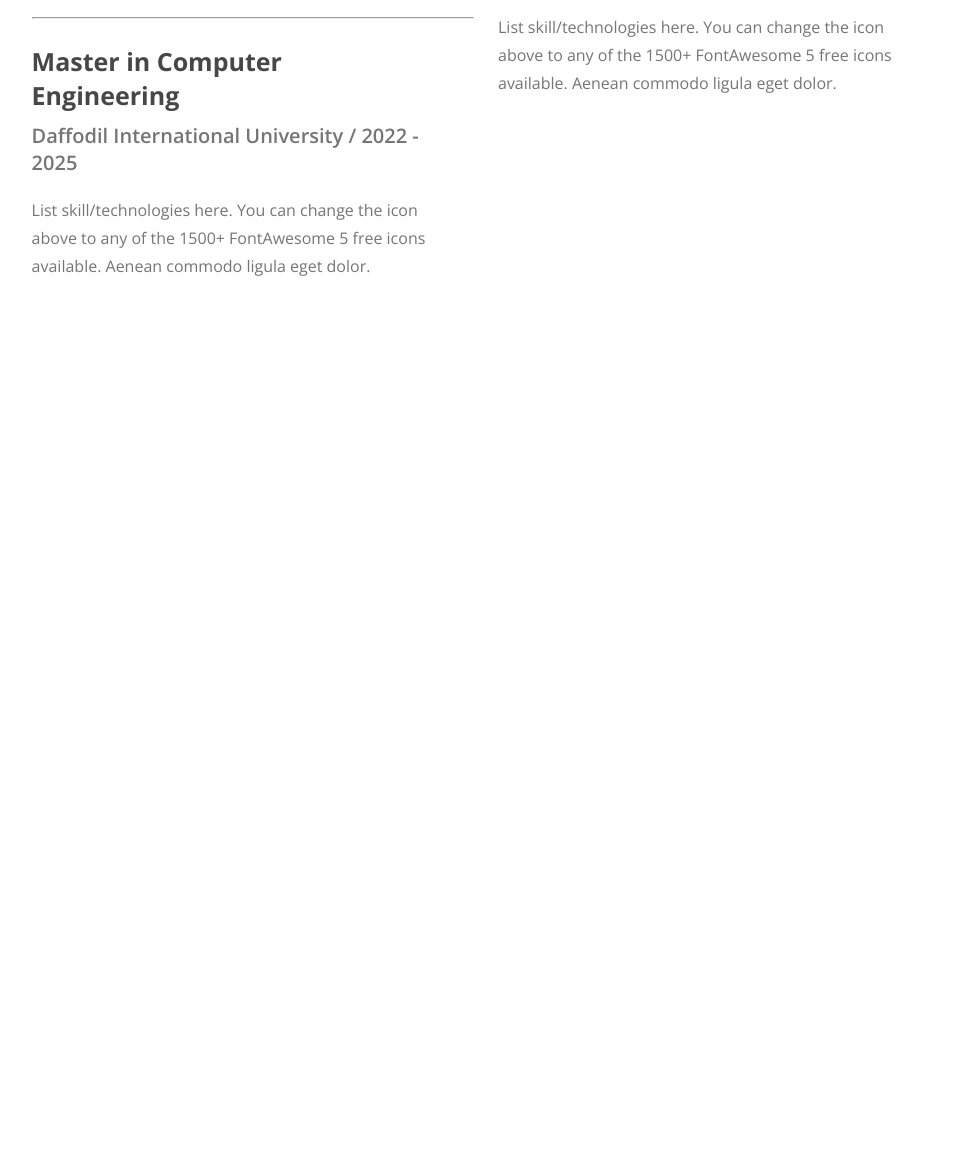
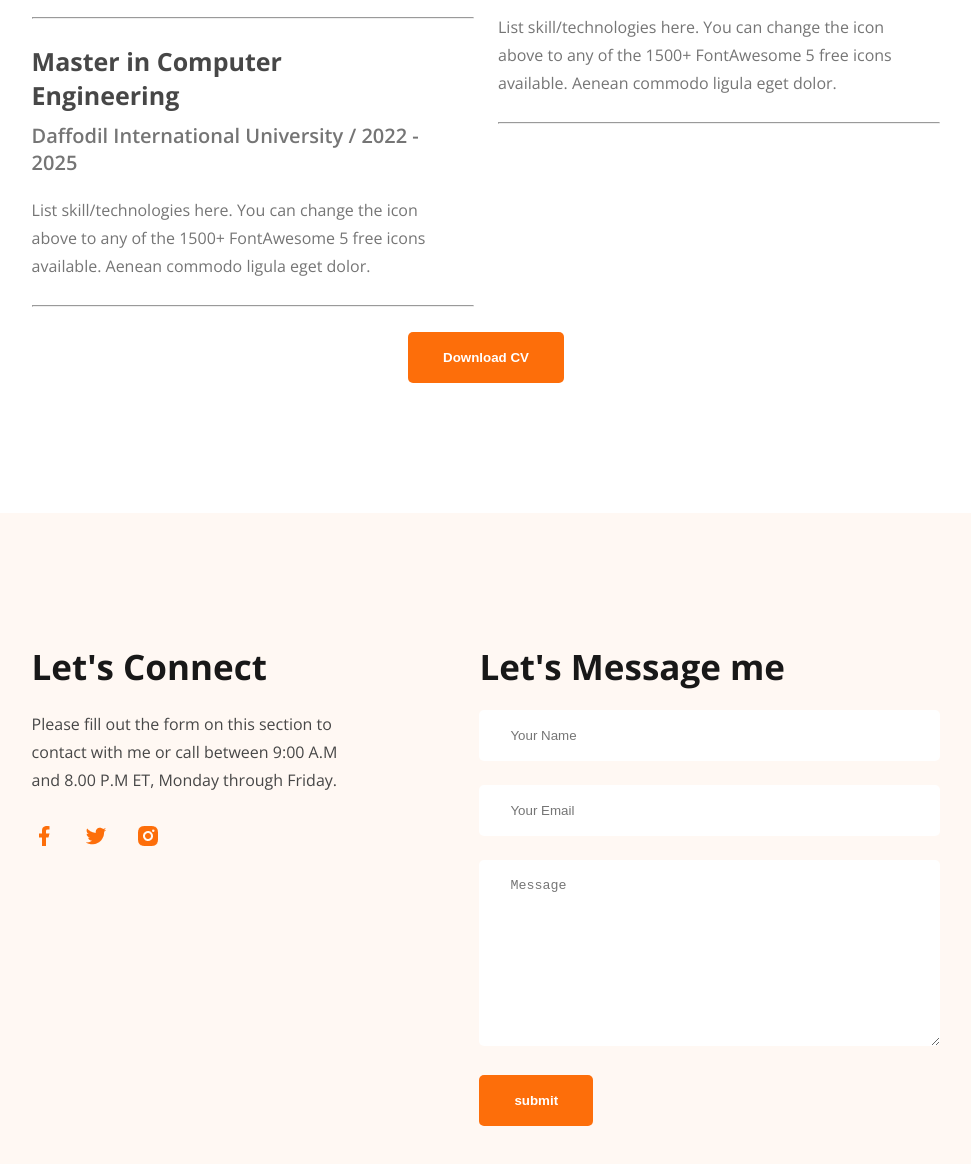
Before and after one commit to Shuvo19013/Shuvo_Portfolio, a plain HTML site: page index.html in a window 1280 px wide. Shown: the part 2688-3852 px from the top of the page, without its empty margins (154-1125 px from the left). Before the commit the page ends 2988 px from the top, so only its background shows below. Drawn offline with nearby package versions, Linux system fonts and the light colour scheme.

Commit message:
Added Footer section

```diff
--- a/index.html
+++ b/index.html
@@ -151,6 +151,7 @@
                     to any of the 1500+ FontAwesome 5 free icons available. Aenean commodo ligula eget dolor.
                 </p>
               </div>
+              <hr>
             </div>
 
 
@@ -188,9 +189,45 @@
                 </p>
               </div>
 
+             <hr>
+            </div>
+      </div>
+      <div class="text-center">
+        <button class="btn">Download CV</button>
+      </div>
+    </section>
+
+    <footer>
+        <section class="footer-container">
+            <div class="social">
+                <h2>Let's Connect</h2>
+                <p>Please fill out the form on this section to contact with me or call between 9:00 A.M and 8.00 P.M ET, Monday through Friday.</p>
+                <div class="icons">
+                    <a href=""> <img src="images/icons/facebook.png" alt=""></a>
+                    <a href=""> <img src="images/icons/twitter.png" alt=""></a>
+                    <a href=""> <img src="images/icons/insta.png" alt=""></a>
+                </div>
 
             </div>
-      </div>
-    </section>
+            <form class="form">
+                <h2>Let's Message me</h2>
+                <div class="">
+                    <input type="text" name="" id="" placeholder="Your Name">
+
+
+                </div>
+                <div class="">
+                    <input type="text" name="" id="" placeholder="Your Email">
+                </div>
+                <div class="">
+                    <textarea rows="10" name="" id="" placeholder="Message"></textarea>
+
+                </div>
+                <input class="btn" type="submit" value="submit">
+
+            </form>
+
+        </section>
+    </footer>
 </body>
 </html>
--- a/styles/portfolio.css
+++ b/styles/portfolio.css
@@ -230,3 +230,48 @@ line-height: 28px;
 margin-bottom: 20px;
 color: #757575;
 }
+
+.text-center{
+    text-align: center;
+}
+footer{
+    margin-top: 130px;
+    background-color:#FFF8F3 ;
+    padding: 130px 0;
+
+}
+footer .footer-container{
+    width: 71%;
+    max-width: 1140px;
+    margin: 0 auto;
+    display: flex;
+    gap: 116px;
+}
+.footer-container .social{
+    max-width: 562px;
+}
+.footer-container h2{
+    color: #181818;
+    font-size: 35px;
+    margin-bottom: 20px;
+}
+.footer-container p{
+    color: #474747;
+    line-height: 28px;
+    margin-bottom: 30px;
+}
+.footer-container .icons a{
+    margin-right: 24px;
+
+}
+
+.footer-container form input[type="text"] ,
+.footer-container form textarea{
+
+    width: 461px;
+    padding: 18px 31px;
+    margin-bottom: 24px;
+    border: none;
+    border-radius: 5px;
+    color: #757575;
+}
```
